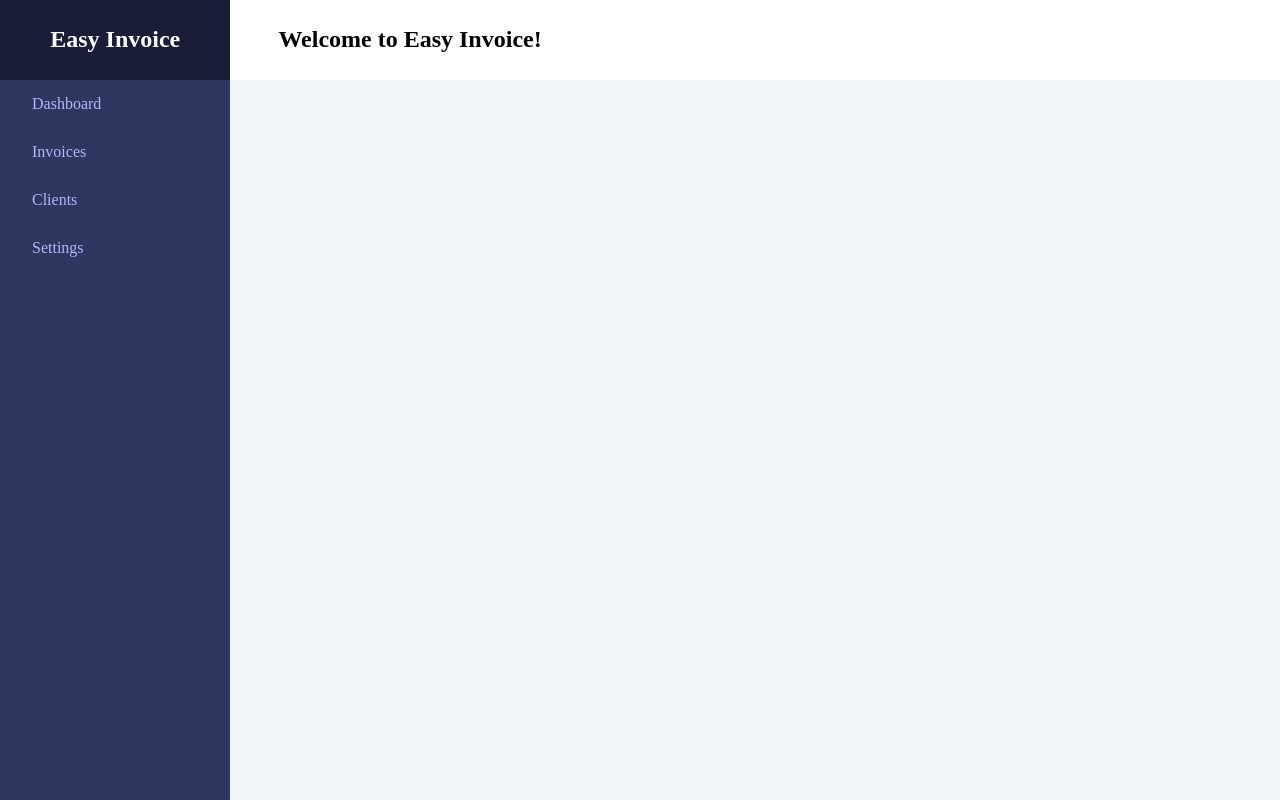
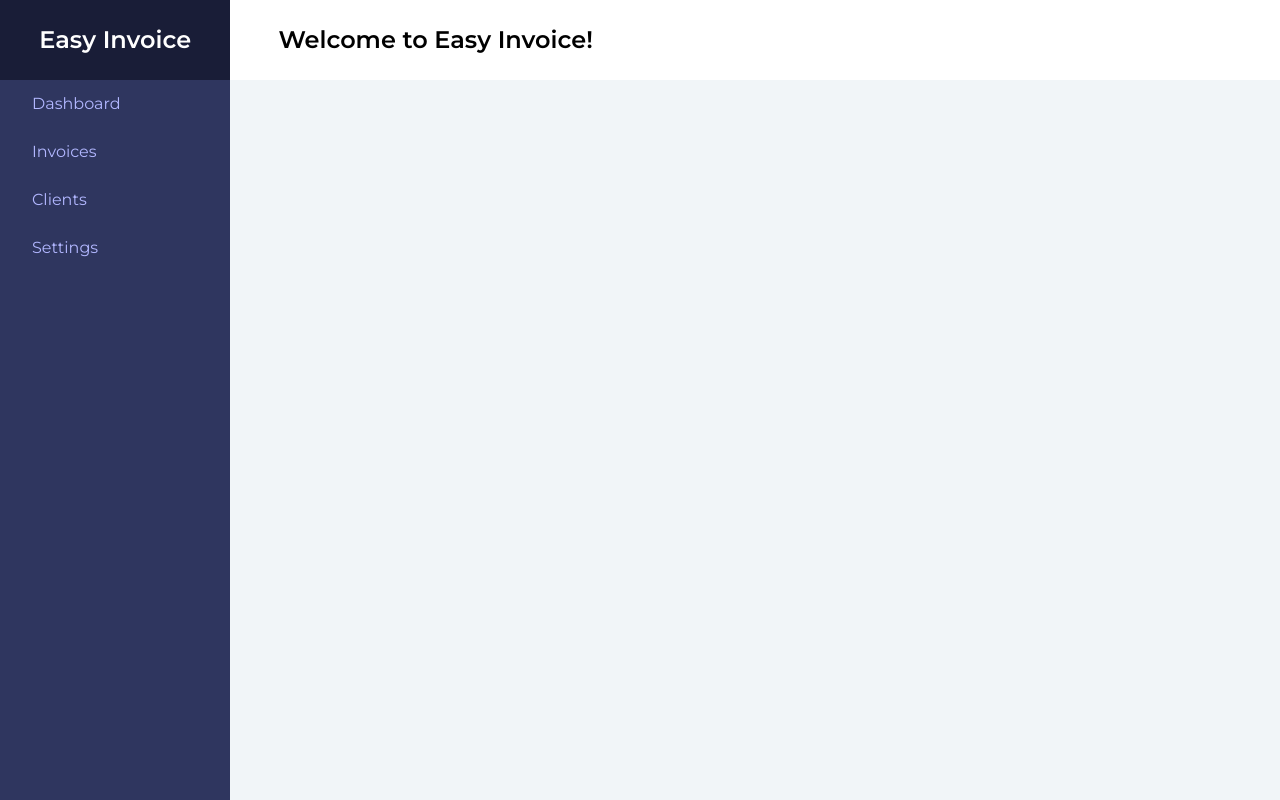
Before and after one commit to rprema/easy-invoice, an Angular app: page / in a window 1280 px wide. Built offline with nearby package versions, Linux system fonts and the light colour scheme.

Commit message:
Add custom Google Font to the app.

```diff
--- a/src/index.html
+++ b/src/index.html
@@ -6,6 +6,7 @@
   <base href="/">
   <meta name="viewport" content="width=device-width, initial-scale=1">
   <link rel="icon" type="image/x-icon" href="favicon.ico">
+  <link href="https://fonts.googleapis.com/css?family=Montserrat:400,600&display=swap" rel="stylesheet"></head>
 <body>
   <app-root></app-root>
 </body>
--- a/src/styles.scss
+++ b/src/styles.scss
@@ -7,4 +7,5 @@
 
 body {
   margin: 0;
+  font-family: 'Montserrat', sans-serif;
 }
```
